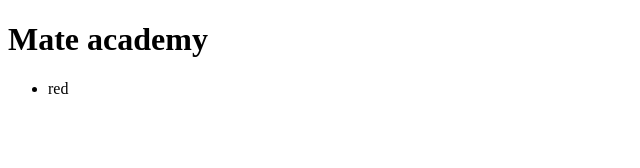
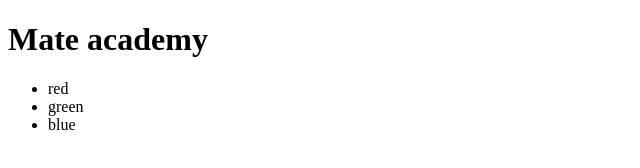
Before and after one commit to Miishca/my-page, a plain HTML site: page index.html in a window 1280 px wide. Shown: the full height of the page, 0-640 px from the left. Drawn offline with Linux system fonts and the light colour scheme.

Commit message:
add green and blue colors

```diff
--- a/index.html
+++ b/index.html
@@ -17,6 +17,8 @@
     <h1>Mate academy</h1>
     <ul>
       <li>red</li>
+      <li>green</li>
+      <li>blue</li>
     </ul>
   </body>
 </html>
```
